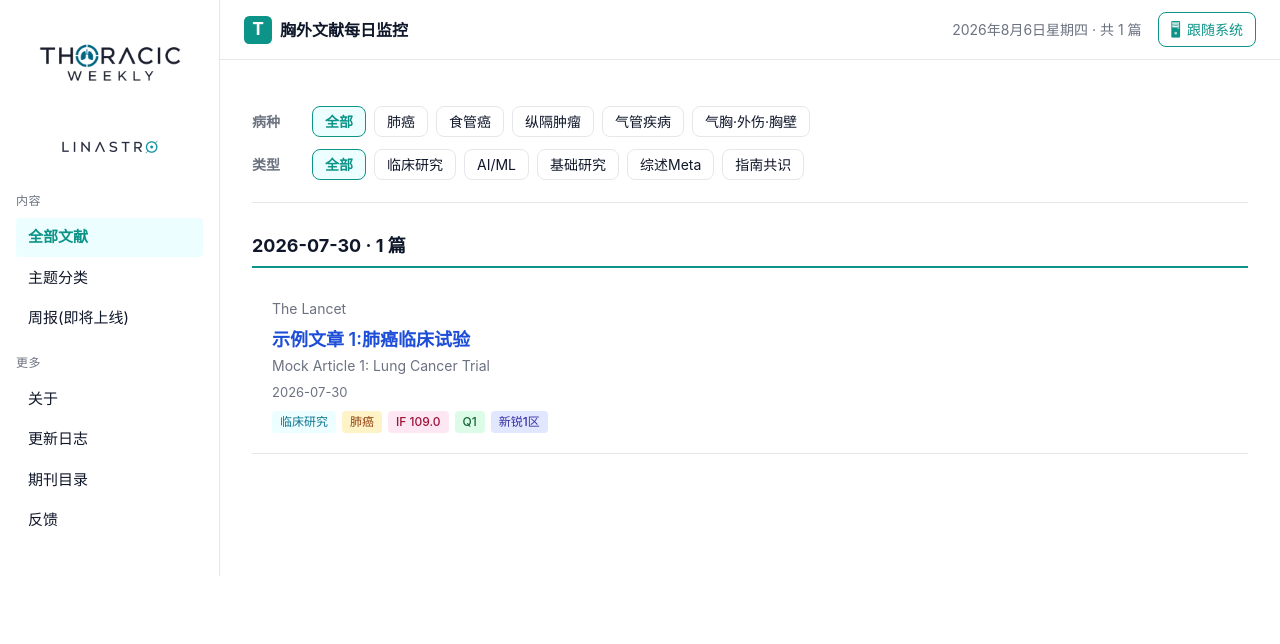
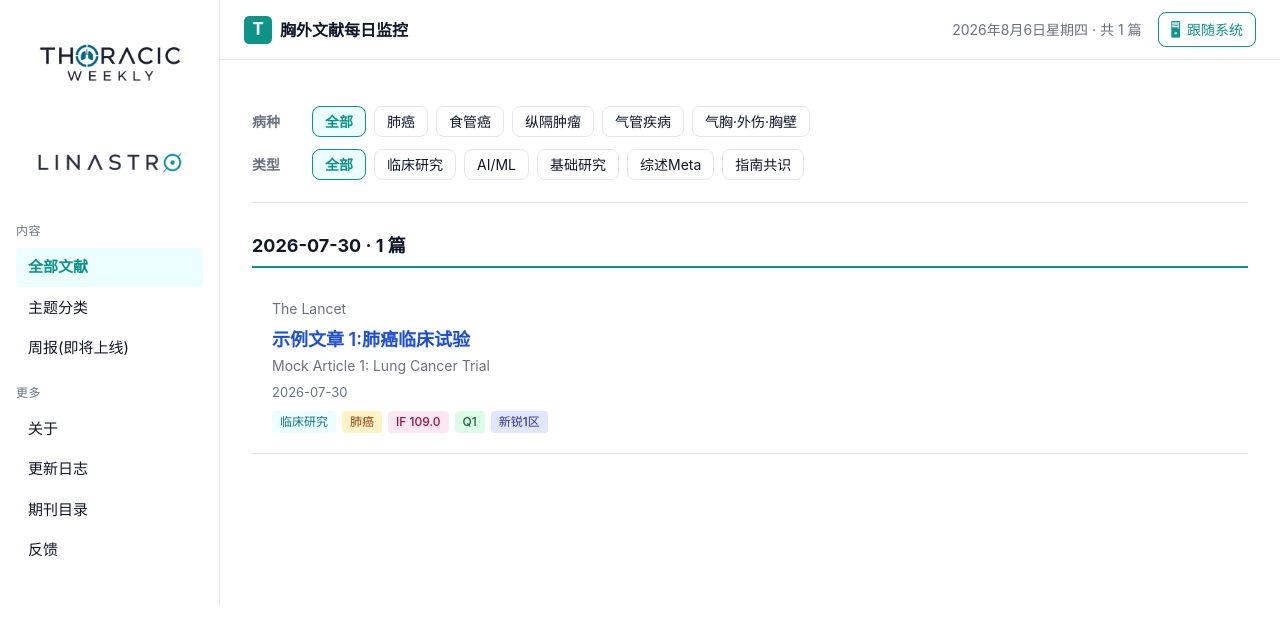
Before and after one commit to Linastro/thoracic-weekly-website, an Astro site in the folder web/: page / in a window 1280 px wide. Built offline with nearby package versions, Linux system fonts and the light colour scheme; Astro itself is replaced by a stand-in of ours.

Commit message:
style(web): 个人 logo 放大 50%(max-width 120→180px)

```diff
--- a/web/src/styles/components.css
+++ b/web/src/styles/components.css
@@ -75,7 +75,7 @@
 /* 个人 logo(字标下方,浅/深两版,尺寸小于字标) */
 .sidebar-brand-personal {
   width: 100%;
-  max-width: 120px;
+  max-width: 180px;
   height: auto;
   opacity: 0.92;
 }
```
